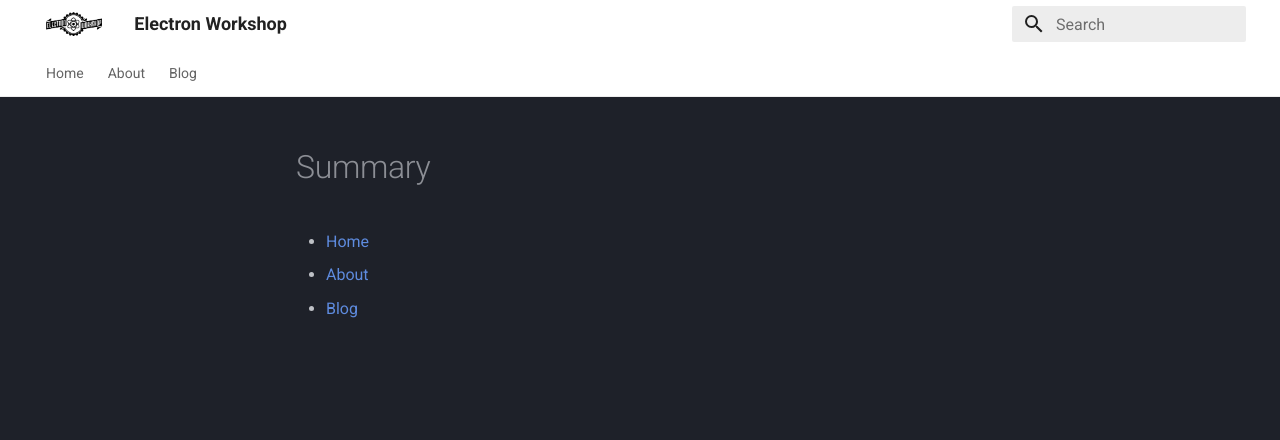
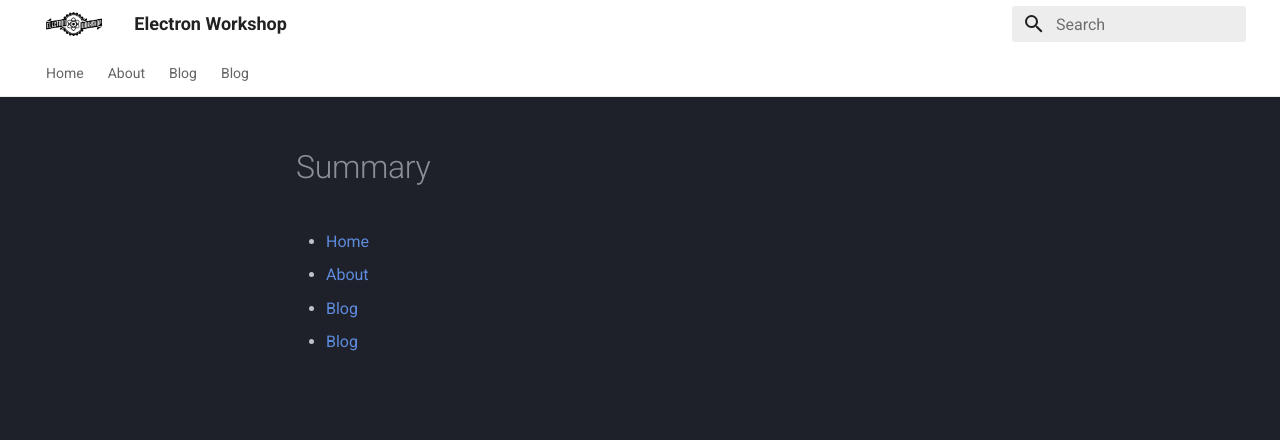
Before and after one commit to electron-workshop/electronworkshop.com.au, an MkDocs documentation site: the page built from docs/SUMMARY.md, in a window 1280 px wide. Shown: the top 440 px of the page. Built offline with MkDocs 1.6.1 and Material for MkDocs 9.7.7, drawn with Linux system fonts in a browser that asks for light colours.

Commit message:
moved watch party

```diff
--- a/docs/SUMMARY.md
+++ b/docs/SUMMARY.md
@@ -3,3 +3,4 @@
 - [Home](index.md)
 - [About](about.md)
 - [Blog](/blog/)
+- [Blog](/concepts/)
```
Also changed, not shown: docs/concepts/Watch Party.md (renamed from Watch Party.md).
